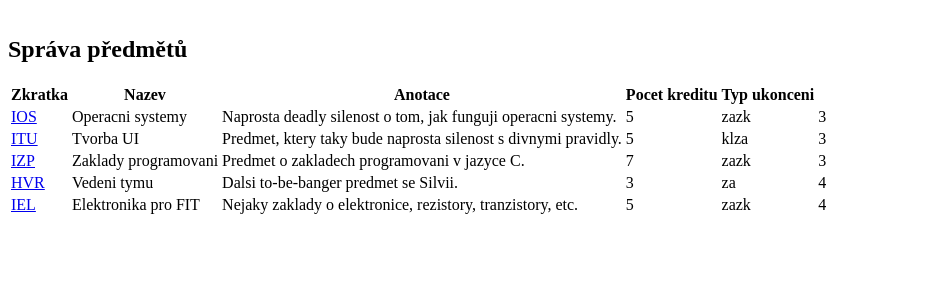
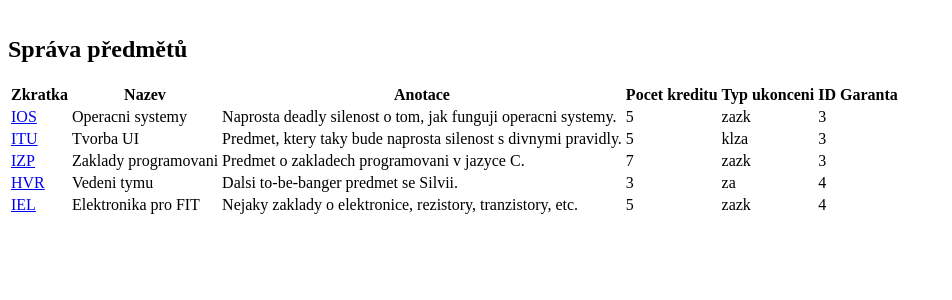
Before and after one commit to MOONYROS/VUT-IIS-project, a PHP site: page /views/subject_views/subject_management.php in a window 1280 px wide. Shown: the part 257-557 px from the top of the page, without its empty margins (0-952 px from the left). Run offline with PHP 8.4, Linux system fonts and the light colour scheme; data comes from the database, SQL or seed files in the repository.

Commit message:
table update

```diff
--- a/views/subject_views/subject_management.php
+++ b/views/subject_views/subject_management.php
@@ -70,6 +70,7 @@ make_header("tvorba predmetu");
             <th>Anotace</th>
             <th>Pocet kreditu</th>
             <th>Typ ukonceni</th>
+            <th>ID Garanta</th>
         </tr>
         <?php
         $servis = new subjectService();
```
